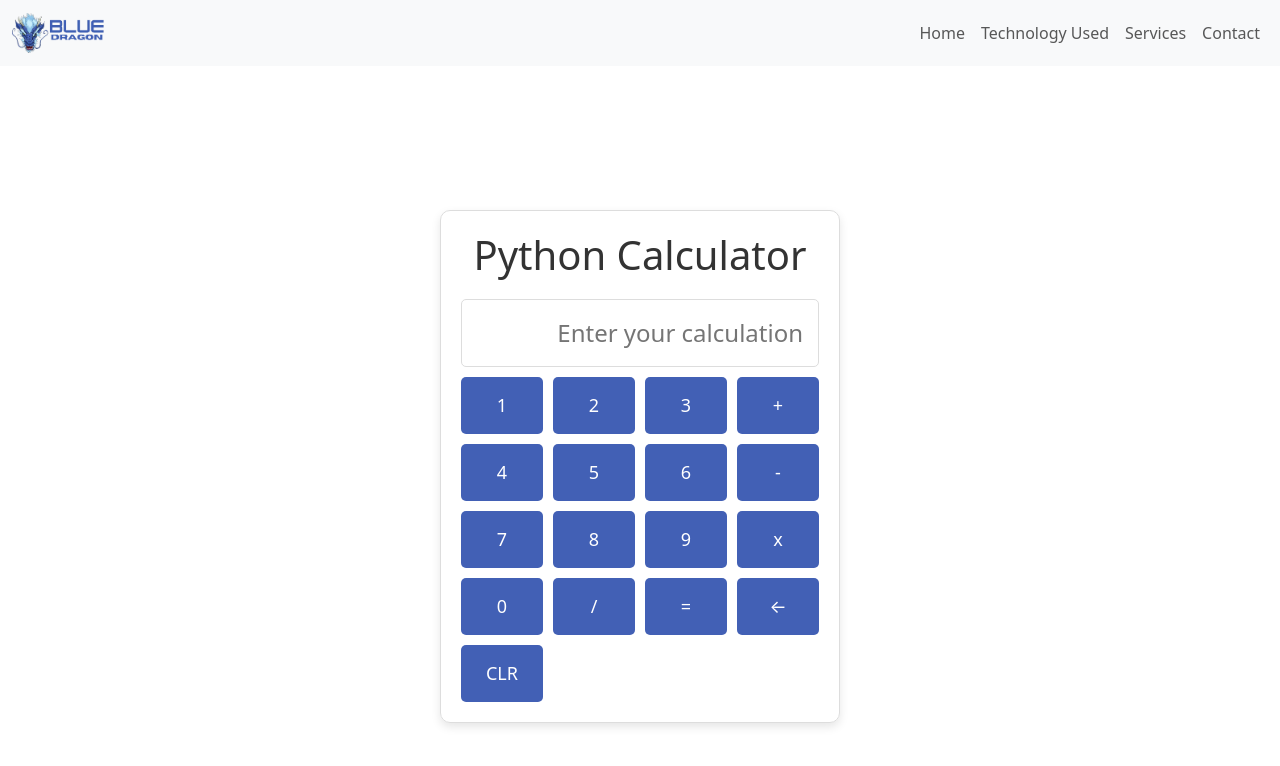
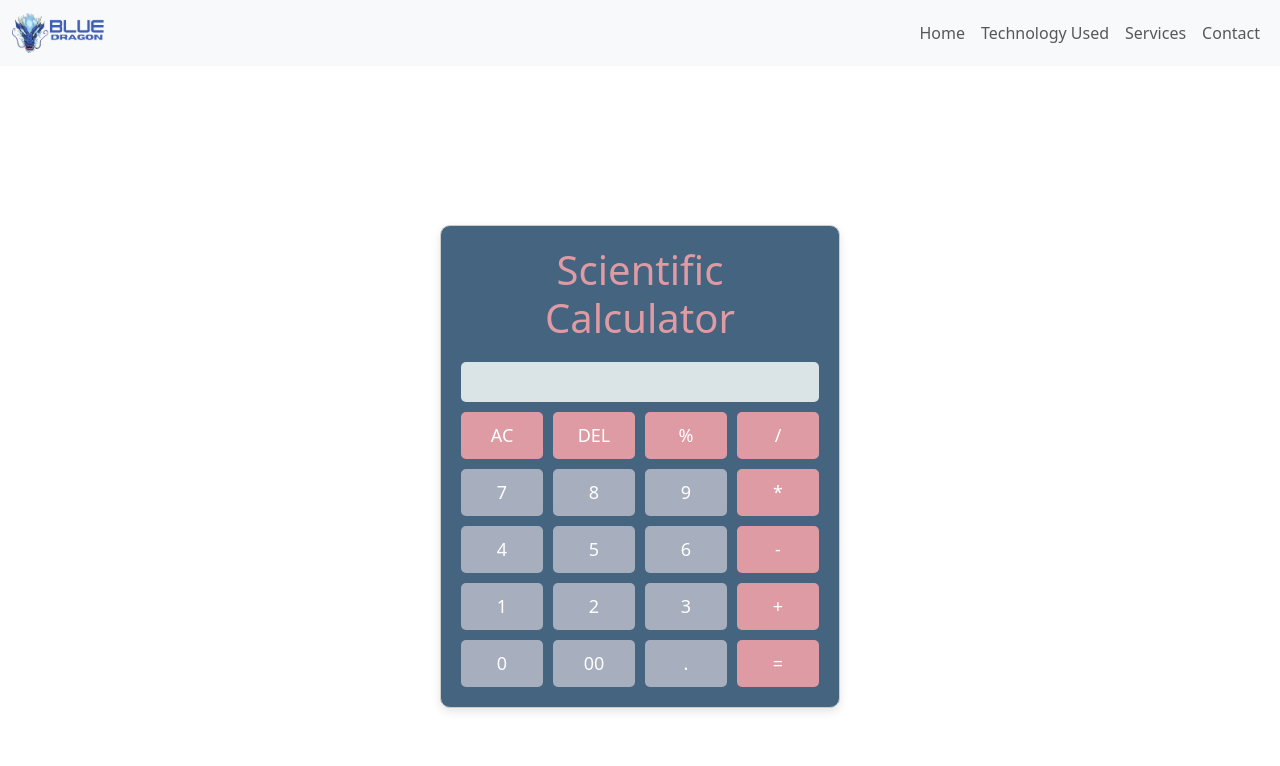
Before and after one commit to hamzaAmjad5163/Flask-ML-React, a React (Create React App) app: page /services in a window 1280 px wide. Shown: the top 766 px of the page. Built offline with nearby package versions, Linux system fonts and the light colour scheme; a web font is replaced by a local one.

Commit message:
calculator small design

```diff
--- a/src/components/calculator/calculator.js
+++ b/src/components/calculator/calculator.js
@@ -8,11 +8,12 @@ const CalculatorContainer = styled.div`
   align-items: center;
   justify-content: center;
   height: 100vh;
+  background-color: white;
 `;
 
 const CalculatorCard = styled.div`
-  background-color: transparent;
-  border: 1px solid #ddd;
+  background-color: #456480;
+  border: 1px solid #ccc;
   border-radius: 10px;
   box-shadow: 0 4px 10px rgba(0, 0, 0, 0.1);
   padding: 20px;
@@ -26,14 +27,27 @@ const Title = styled.h1`
   margin-bottom: 20px;
 `;
 
-const Screen = styled.input`
-  width: 100%;
-  padding: 15px;
+const Screen = styled.div`
+  display: flex;
+  flex-direction: column;
+  background-color: #DAE4E7;
+  color: #000;
   font-size: 24px;
   text-align: right;
-  border: 1px solid #ddd;
   border-radius: 5px;
+  padding: 15px;
   margin-bottom: 10px;
+  min-height: 40px;
+`;
+
+const InputText = styled.div`
+  text-align: left;
+  font-size: 24px;
+`;
+
+const OutputText = styled.div`
+  text-align: right;
+  font-size: 24px;
 `;
 
 const ButtonGrid = styled.div`
@@ -43,22 +57,31 @@ const ButtonGrid = styled.div`
 `;
 
 const Button = styled.button`
-  padding: 15px;
+  padding: 10px;
   font-size: 18px;
   border: none;
   border-radius: 5px;
-  background-color: #4260B5;
+  background-color: #A7AEBD;
   color: white;
   cursor: pointer;
   transition: background-color 0.3s;
 
   &:hover {
-    background-color:rgb(2, 60, 122);
+    background-color: rgb(125, 130, 141);
+  }
+`;
+
+const SpecialButton = styled(Button)`
+  background-color: #DE9BA3;
+
+  &:hover {
+    background-color:rgb(194, 136, 143);
   }
 `;
 
 const Calculator = () => {
   const [input, setInput] = useState("");
+  const [output, setOutput] = useState("");
 
   const handleButtonClick = (value) => {
     setInput((prevInput) => prevInput + value);
@@ -70,6 +93,7 @@ const Calculator = () => {
 
   const handleClear = () => {
     setInput("");
+    setOutput("");
   };
 
   const handleCalculation = async () => {
@@ -79,7 +103,7 @@ const Calculator = () => {
       });
 
       if (response.data.result !== undefined && response.data.result !== null) {
-        setInput(response.data.result.toString());
+        setOutput(response.data.result.toString());
       } else {
         alert("Invalid equation");
       }
@@ -92,26 +116,32 @@ const Calculator = () => {
   return (
     <CalculatorContainer>
       <CalculatorCard>
-        <Title>Python Calculator</Title>
-        <Screen type="text" value={input} readOnly placeholder="Enter your calculation" />
+        <Title style={{ color: "#DE9BA3" }}>Scientific Calculator</Title>
+        <Screen>
+          <InputText>{input}</InputText>
+          <OutputText>{output}</OutputText>
+        </Screen>
         <ButtonGrid>
+          <SpecialButton onClick={handleClear}>AC</SpecialButton>
+          <SpecialButton onClick={handleBackspace}>DEL</SpecialButton>
+          <SpecialButton onClick={() => handleButtonClick("%")}>%</SpecialButton>
+          <SpecialButton onClick={() => handleButtonClick("/")}>/</SpecialButton>
+          <Button onClick={() => handleButtonClick("7")}>7</Button>
+          <Button onClick={() => handleButtonClick("8")}>8</Button>
+          <Button onClick={() => handleButtonClick("9")}>9</Button>
+          <SpecialButton onClick={() => handleButtonClick("*")}>*</SpecialButton>
+          <Button onClick={() => handleButtonClick("4")}>4</Button>
+          <Button onClick={() => handleButtonClick("5")}>5</Button>
+          <Button onClick={() => handleButtonClick("6")}>6</Button>
+          <SpecialButton onClick={() => handleButtonClick("-")}>-</SpecialButton>
           <Button onClick={() => handleButtonClick("1")}>1</Button>
           <Button onClick={() => handleButtonClick("2")}>2</Button>
           <Button onClick={() => handleButtonClick("3")}>3</Button>
-          <Button onClick={() => handleButtonClick("+")}>+</Button>
-          <Button onClick={() => handleButtonClick("4")}>4</Button>
-          <Button onClick={() => handleButtonClick("5")}>5</Button>
-          <Button onClick={() => handleButtonClick("6")}>6</Button>
-          <Button onClick={() => handleButtonClick("-")}>-</Button>
-          <Button onClick={() => handleButtonClick("7")}>7</Button>
-          <Button onClick={() => handleButtonClick("8")}>8</Button>
-          <Button onClick={() => handleButtonClick("9")}>9</Button>
-          <Button onClick={() => handleButtonClick("*")}>x</Button>
+          <SpecialButton onClick={() => handleButtonClick("+")}>+</SpecialButton>
           <Button onClick={() => handleButtonClick("0")}>0</Button>
-          <Button onClick={() => handleButtonClick("/")}>/</Button>
-          <Button onClick={handleCalculation}>=</Button>
-          <Button onClick={handleBackspace}>←</Button>
-          <Button onClick={handleClear}>CLR</Button>
+          <Button onClick={() => handleButtonClick("00")}>00</Button>
+          <Button onClick={() => handleButtonClick(".")}>.</Button>
+          <SpecialButton onClick={handleCalculation}>=</SpecialButton>
         </ButtonGrid>
       </CalculatorCard>
     </CalculatorContainer>
```
Also changed, not shown: 1 other file (tests, documents, lock files or other folders).
